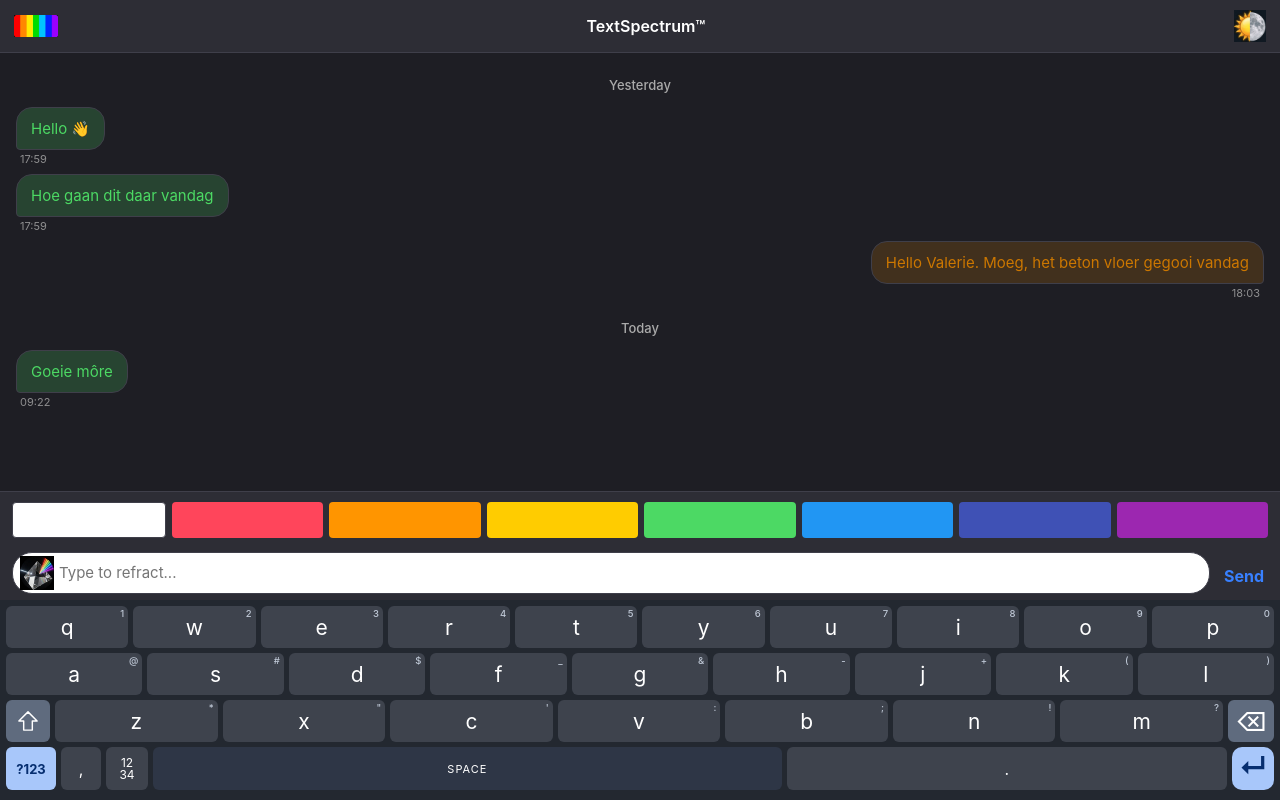
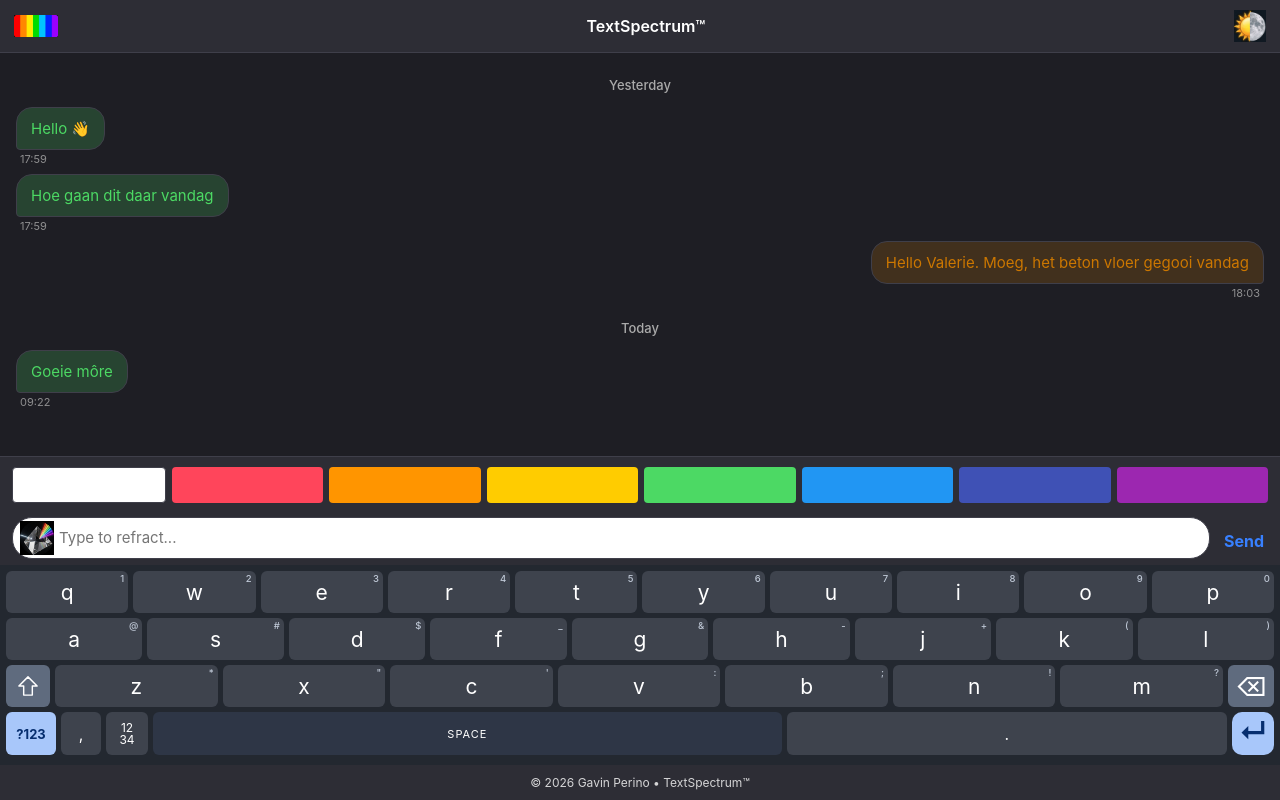
Before and after one commit to GavinPerino/TextSpectrum-Android, a plain HTML site: page app/src/main/assets/TextSpectrum-Keyboard.html in a window 1280 px wide. Drawn offline with Linux system fonts and the light colour scheme.

Commit message:
update TextSpectrum-Keyboard.html

```diff
--- a/app/src/main/assets/TextSpectrum-Keyboard.html
+++ b/app/src/main/assets/TextSpectrum-Keyboard.html
@@ -1984,5 +1984,8 @@ function setupCustomKeyboard() {
   });
 }
 </script>
+<footer style="text-align:center; font-size:12px; padding:10px; opacity:0.8;">
+© 2026 Gavin Perino • TextSpectrum™
+</footer>
 </body>
 </html>
```
